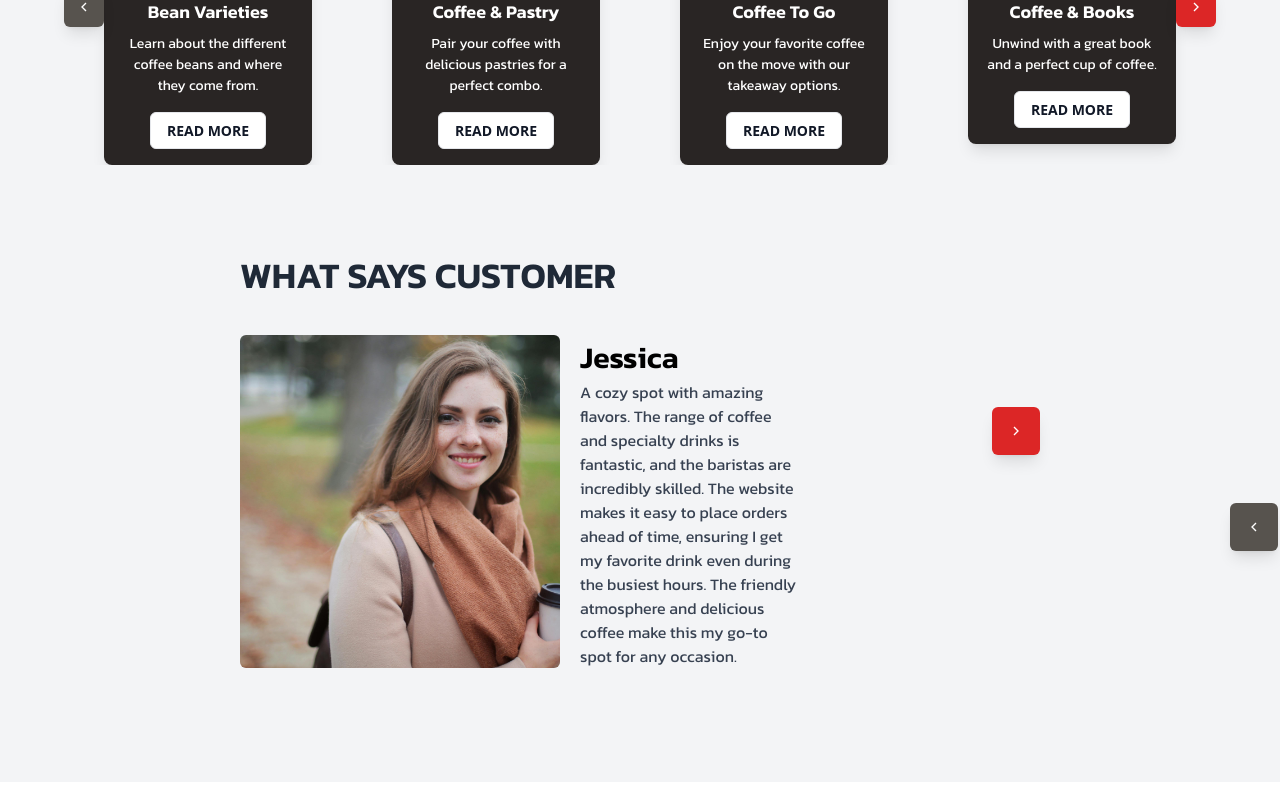
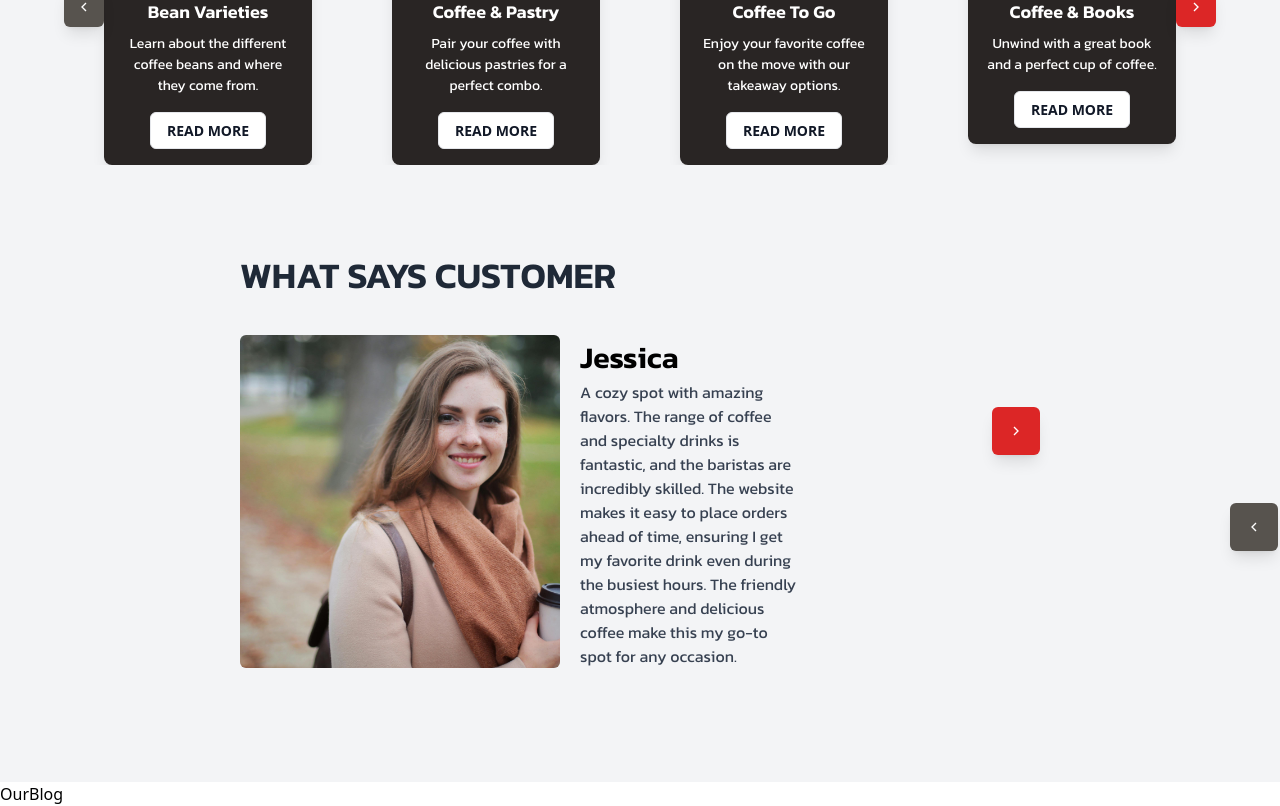
Before and after one commit to AdieDev0/Brew-Haven---CoffeeShop, a React (Vite) app in the folder brewed/: page / in a window 1280 px wide. Shown: the part 1476-2282 px from the top of the page. Before the commit the page ends 2258 px from the top, so only its background shows below. Built offline with nearby package versions, Linux system fonts and the light colour scheme; a web font is replaced by a local one.

Commit message:
Added OurBlog

```diff
--- /dev/null
+++ b/brewed/src/Components/OurBlog.jsx
@@ -0,0 +1,9 @@
+import React from 'react'
+
+const OurBlog = () => {
+  return (
+    <div>OurBlog</div>
+  )
+}
+
+export default OurBlog
--- a/brewed/src/Pages/Home.jsx
+++ b/brewed/src/Pages/Home.jsx
@@ -4,6 +4,7 @@ import Hero from "../Components/Hero.jsx";
 import AboutOurShop from "../Components/AboutOurShop.jsx";
 import CoffeeOffer from "../Components/CoffeeOffer.jsx";
 import SaysCustomer from "../Components/SaysCustomer.jsx";
+import OurBlog from "../Components/OurBlog.jsx";
 const Home = () => {
   return (
     <div>
@@ -12,6 +13,7 @@ const Home = () => {
         <AboutOurShop />
         <CoffeeOffer />
         <SaysCustomer />
+        <OurBlog />
       </div>
     </div>
   );
```
